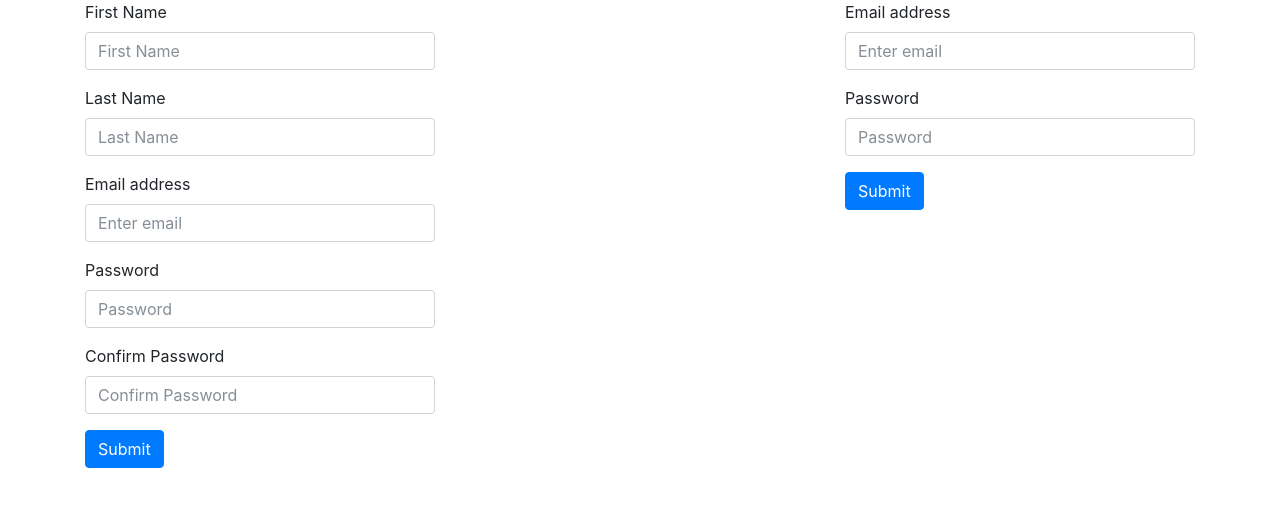
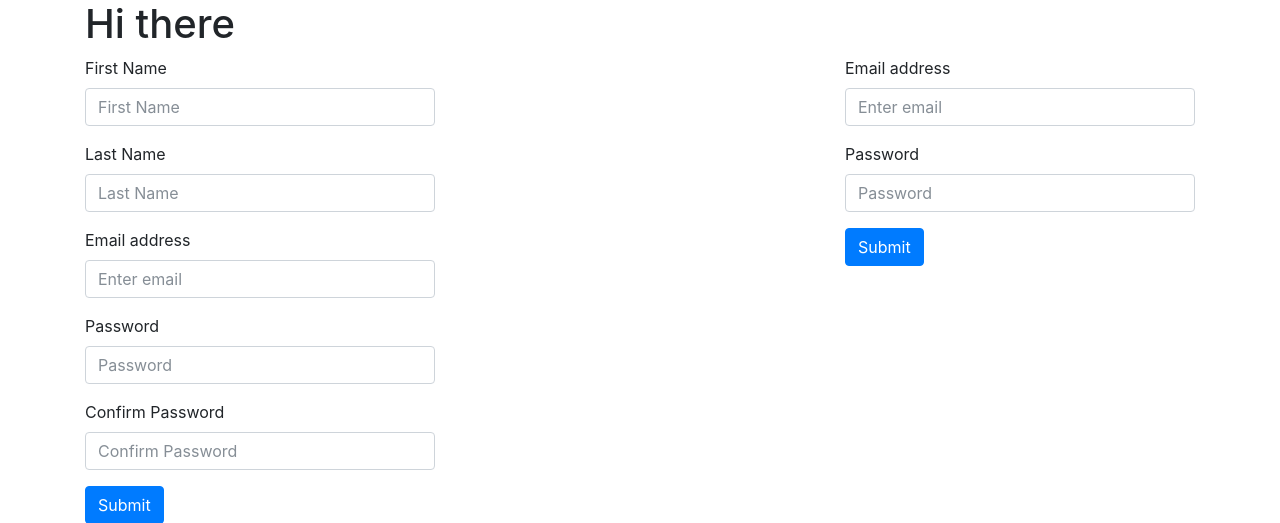
Before and after one commit to cleibow/login_registration, a Django app: page / in a window 1280 px wide. Shown: the top 523 px of the page. Run offline with Django 3.2, Linux system fonts and the light colour scheme; some libraries are stand-ins or nearby versions.

Commit message:
small change

```diff
--- a/apps/login_app/templates/login_app/index.html
+++ b/apps/login_app/templates/login_app/index.html
@@ -18,6 +18,7 @@
 
 <body>
     <div class="container">
+        <h1>Hi there</h1>
         {% if messages %}
         <ul class="messages">
             {% for message in messages %}
```
